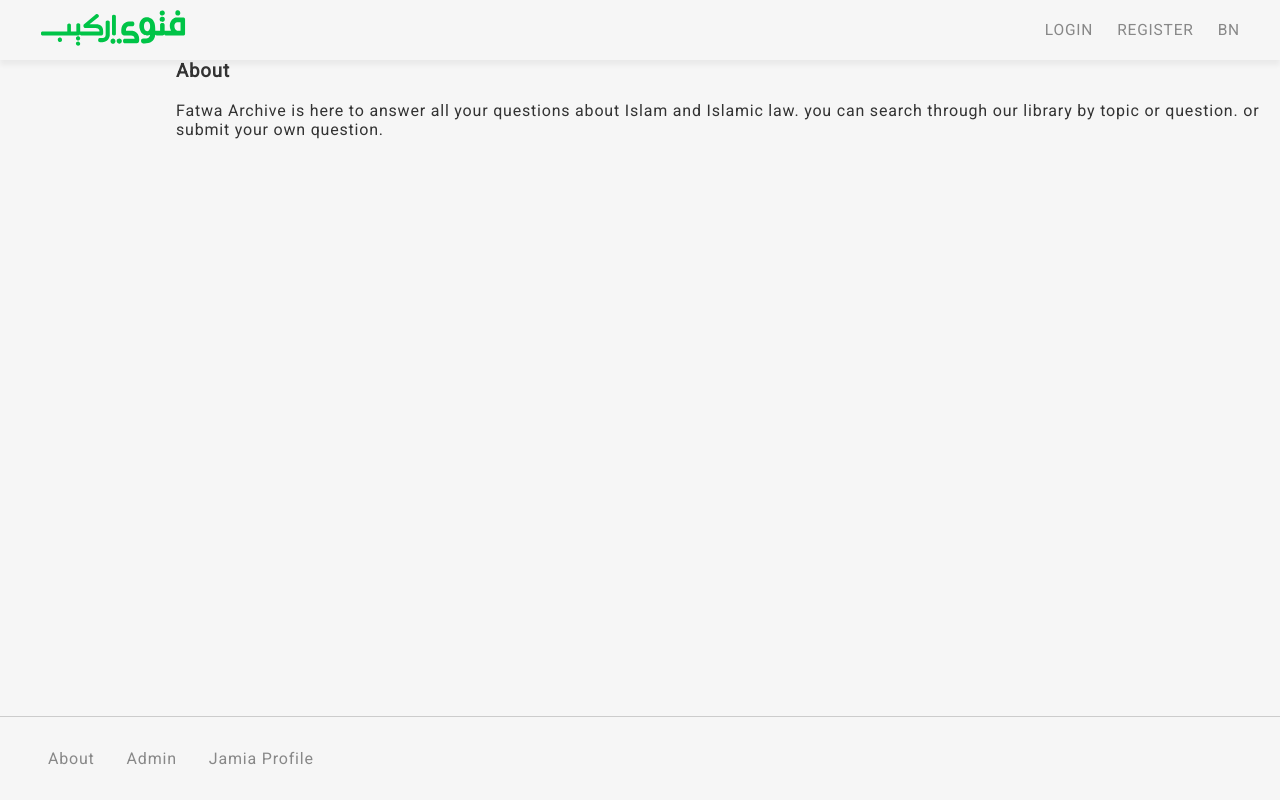
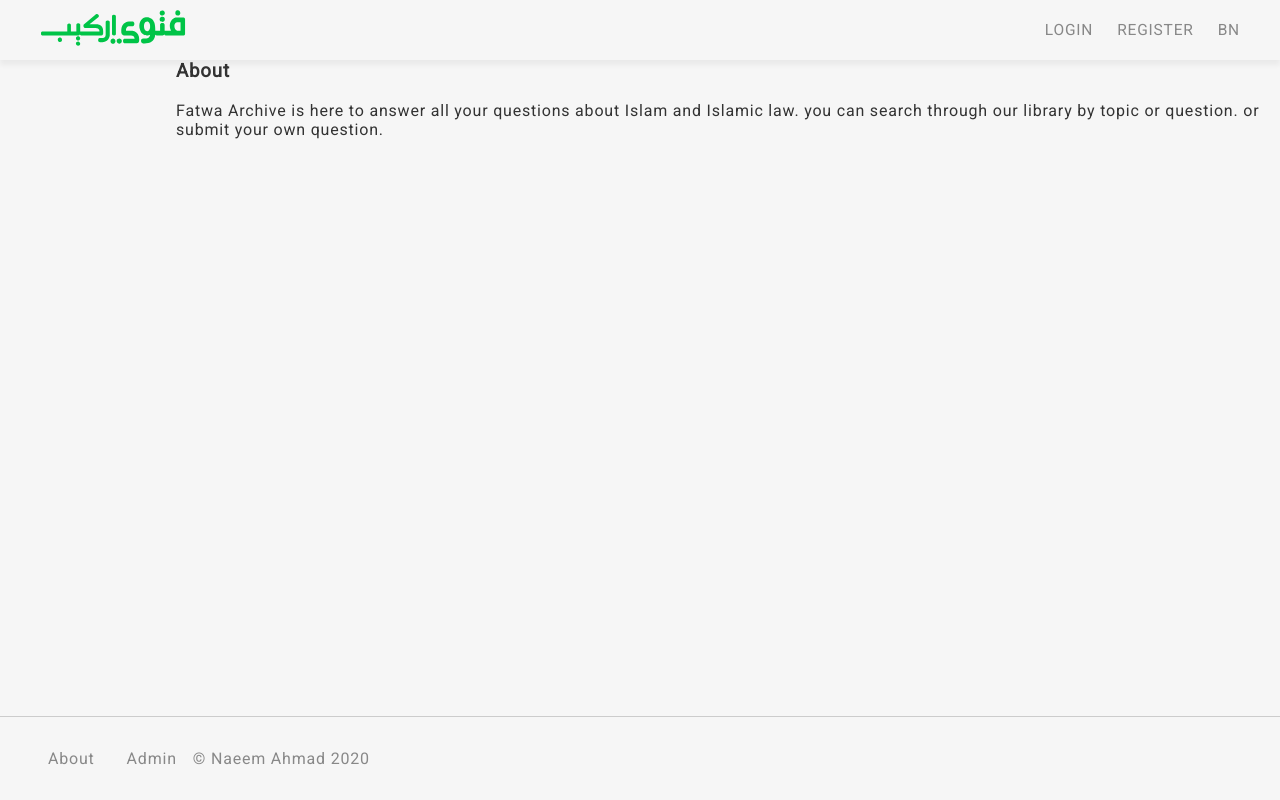
Before and after one commit to knavekaiser/FatwaArchive, a React (Create React App) app in the folder client/: page /about in a window 1280 px wide. Built offline with nearby package versions, Linux system fonts and the light colour scheme; no server answers; a web font is replaced by a local one.

Commit message:
sidebar ui fix

```diff
--- a/client/src/components/Fatwa.js
+++ b/client/src/components/Fatwa.js
@@ -150,5 +150,3 @@ function Fatwa({ match }) {
 }
 
 export default Fatwa;
-
-//1 fetch req           http://localhost:8080
--- a/client/src/components/Footer.js
+++ b/client/src/components/Footer.js
@@ -13,9 +13,9 @@ function Footer() {
         <li>
           <Link to="/admin">Admin</Link>
         </li>
-        <li>
-          <Link to="/jamia">Jamia Profile</Link>
-        </li>
+      </ul>
+      <ul>
+        <li>&copy; Naeem Ahmad 2020</li>
       </ul>
     </div>
   );
--- a/client/src/components/TableElements.js
+++ b/client/src/components/TableElements.js
@@ -27,6 +27,9 @@ export const Sidebar = ({ views, children }) => {
         {views.map((view) => {
           return (
             <li
+              onClick={() =>
+                window.innerWidth <= 1080 && setSidebarSize("mini")
+              }
               key={view.label}
               className={
                 history.location.pathname.startsWith(view.path) ? "active" : ""
```
